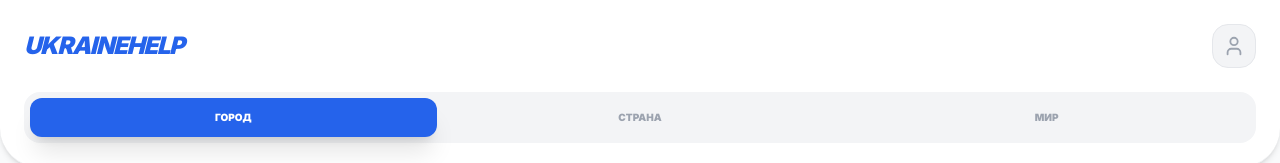
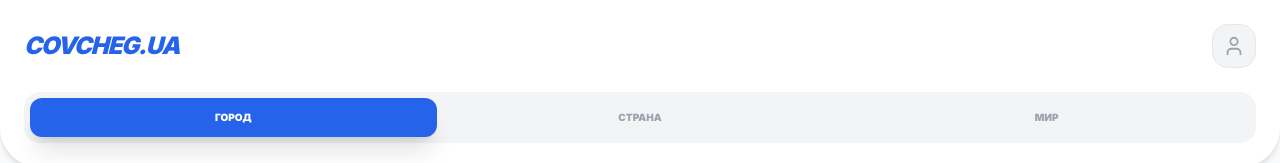
Before and after one commit to Amaranth-Development/Covcheg-App, a Next.js app: page / in a window 1280 px wide. Both pictures are taken after a click on the button "Skip". Shown: the top 163 px of the page. Built offline with nearby package versions, Linux system fonts and the light colour scheme.

Commit message:
Update page.tsx

```diff
--- a/app/page.tsx
+++ b/app/page.tsx
@@ -108,7 +108,7 @@ export default function App() {
     <div className={`min-h-screen pb-32 transition-colors duration-500 ${theme === 'dark' ? 'bg-slate-950' : 'bg-gray-50'}`}>
       <header className={`${theme === 'dark' ? 'bg-slate-900 border-slate-800' : 'bg-white border-gray-100'} p-6 rounded-b-[2.5rem] shadow-md border-b`}>
         <div className="flex items-center justify-between mb-6">
-          <h1 className="text-2xl font-black italic tracking-tighter text-blue-600 uppercase">UkraineHelp</h1>
+          <h1 className="text-2xl font-black italic tracking-tighter text-blue-600 uppercase">COVCHEG.UA</h1>
           <div className="h-11 w-11 rounded-2xl bg-gray-100 flex items-center justify-center text-gray-400 border border-gray-200">
             <Icons.User size={22} />
           </div>
@@ -152,7 +152,7 @@ export default function App() {
                 <div className={`${selectedCategory?.color || 'bg-gray-400'} p-2 rounded-xl text-white`}>
                   {selectedCategory && <selectedCategory.icon size={20} />}
                 </div>
-                <span className="font-black uppercase text-xs">{selectedCategory?.name || 'Выберите категорию'}</span>
+                <span className="font-black uppercase text-xs">{selectedCategory?.name || 'Выберите Категорию'}</span>
               </div>
 
               <input type="text" placeholder="Заголовок..." className="w-full p-4 bg-gray-100 rounded-2xl font-bold outline-none" />
@@ -160,7 +160,7 @@ export default function App() {
               {selectedCategory?.id === 'bus' && (
                 <label className="flex items-center gap-3 p-4 bg-green-50 rounded-2xl text-green-700 font-bold text-xs cursor-pointer border border-green-100">
                   <input type="checkbox" className="w-5 h-5 rounded border-green-300" />
-                  <span>ЗАЕДУ В ОТДЕЛЕНИЕ НОВОЙ ПОЧТЫ (НП)</span>
+                  <span>ЗАБРАТЬ С НОВОЙ ПОЧТЫ </span>
                 </label>
               )}
 
```
